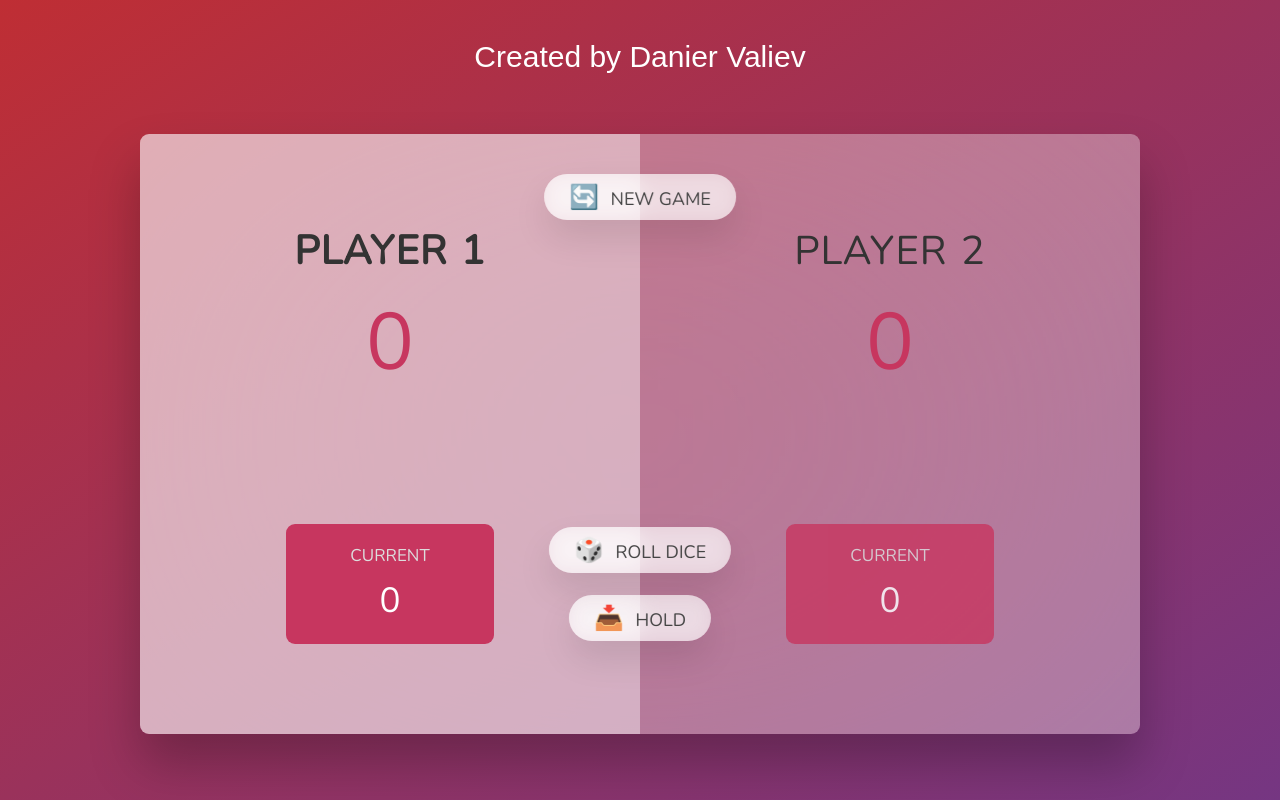
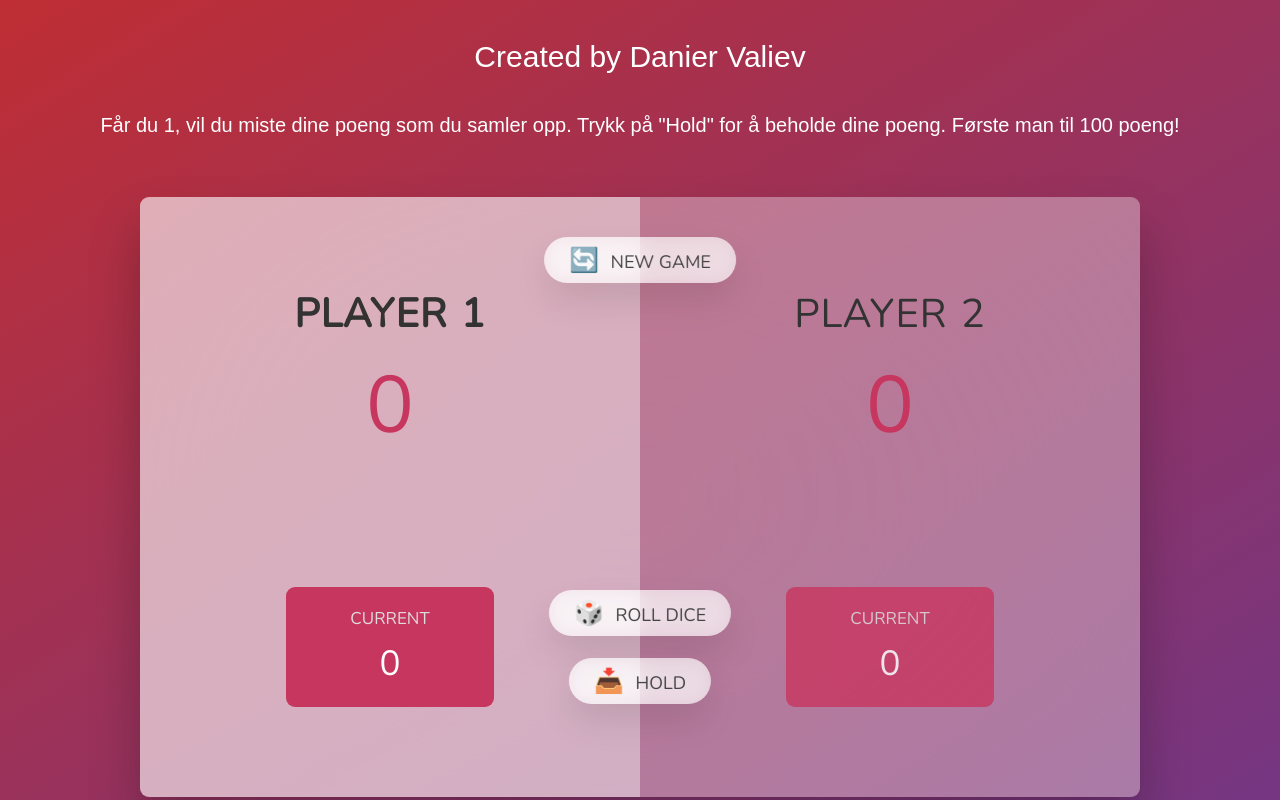
Before and after one commit to CarbonDRFT/pig-game, a plain HTML site: page index.html in a window 1280 px wide. Drawn offline with nearby package versions, Linux system fonts and the light colour scheme.

Commit message:
added game description

```diff
--- a/index.html
+++ b/index.html
@@ -9,6 +9,10 @@
   </head>
   <body>
     <div class="created__by">Created by Danier Valiev</div>
+    <div class="game__description">
+      Får du 1, vil du miste dine poeng som du samler opp. Trykk på "Hold" for å
+      beholde dine poeng. Første man til 100 poeng!
+    </div>
 
     <div class="pig__container">
       <main>
--- a/style.css
+++ b/style.css
@@ -23,6 +23,18 @@ body {
   margin: 4rem auto 0 auto;
   font-family: "Nunito-bold", sans-serif;
   font-size: 3rem;
+  width: 100%;
+  height: 100%;
+  color: white;
+}
+
+.game__description {
+  align-items: center;
+  display: flex;
+  justify-content: center;
+  margin: 4rem auto 0 auto;
+  font-family: "Nunito-bold", sans-serif;
+  font-size: 2rem;
   width: 100%;
   height: 100%;
   color: white;
```
